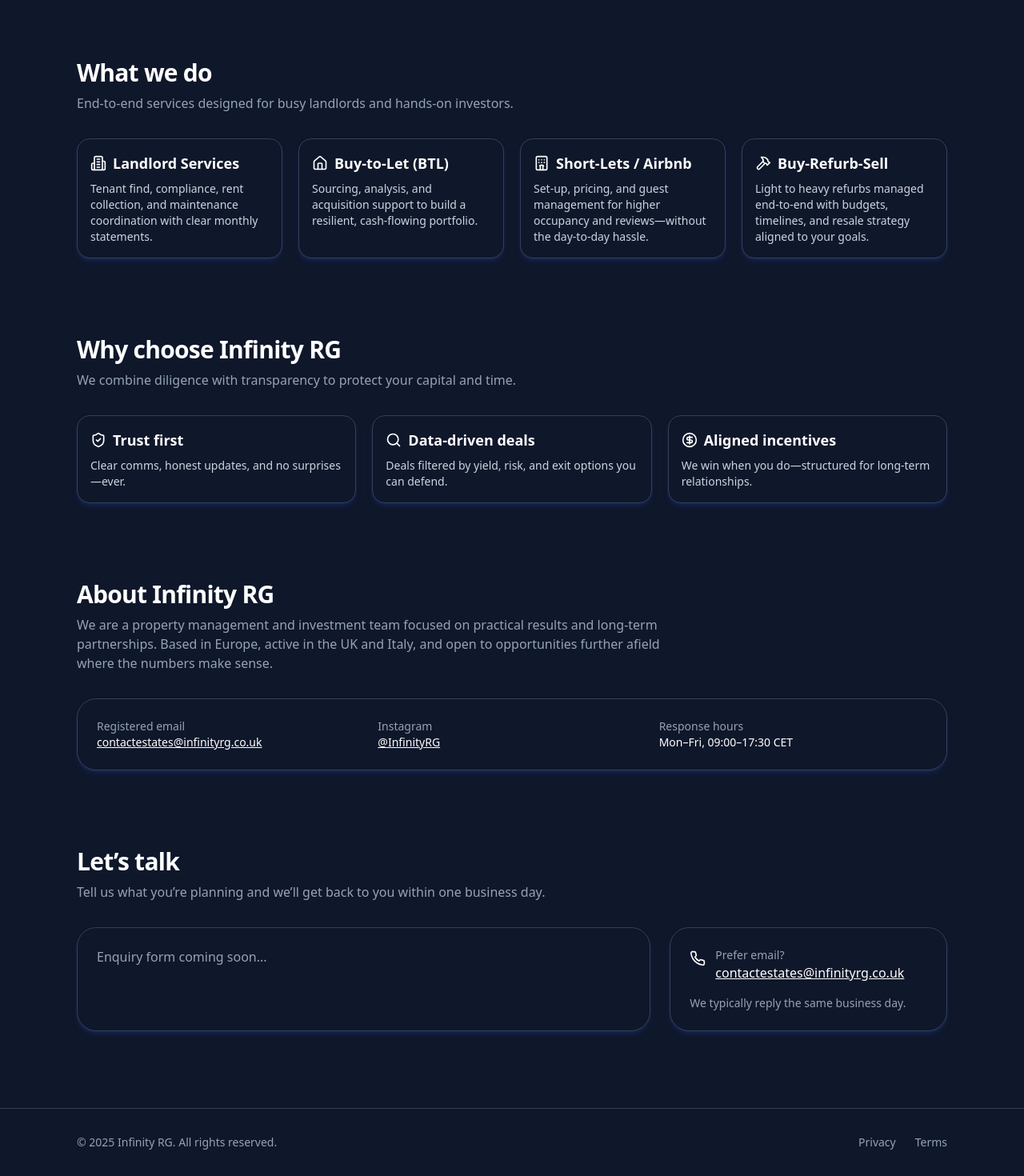
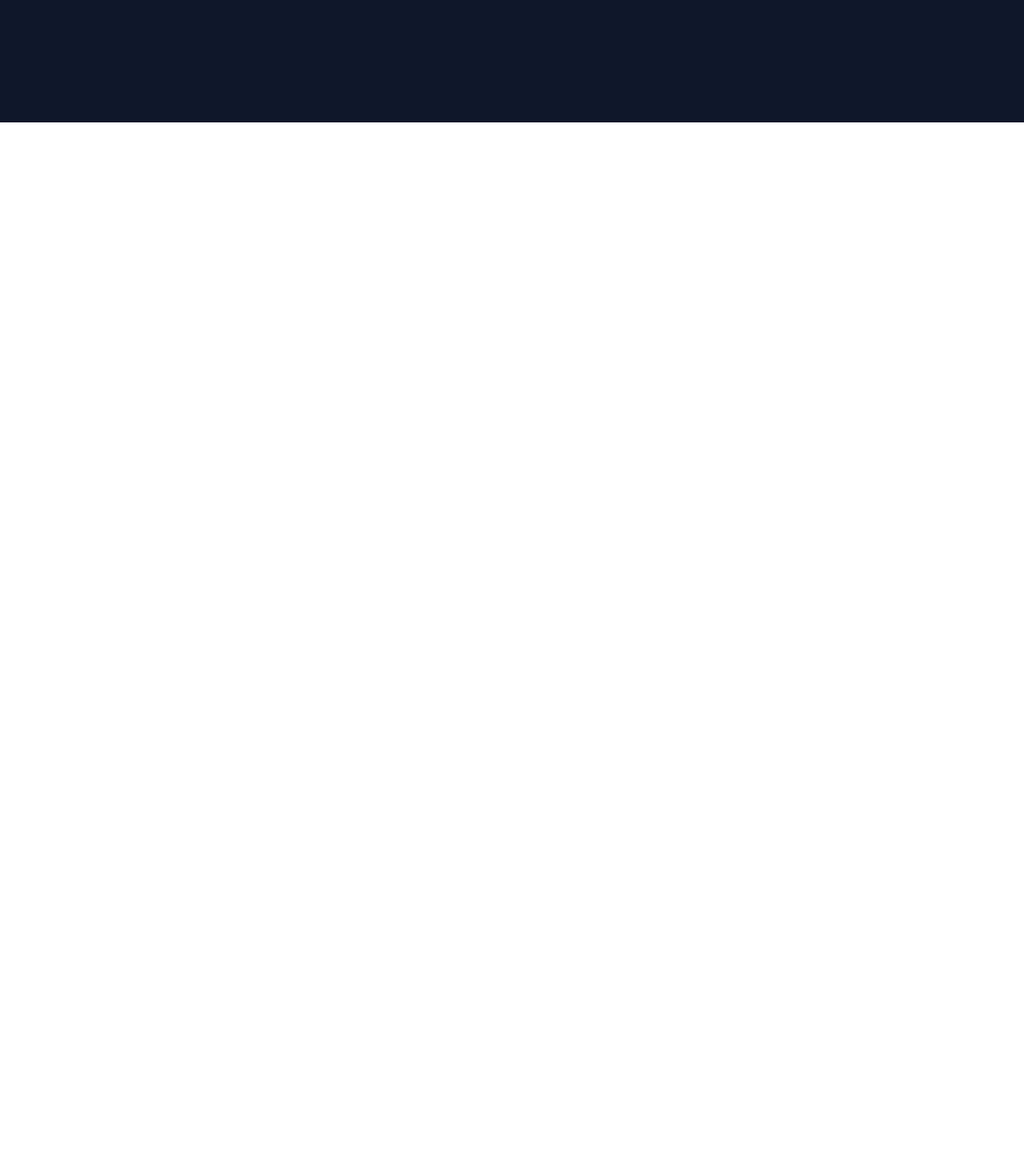
Before and after one commit to infinityboutiqueh-blip/infinity-rg-fresh, a Next.js app: page / in a window 1280 px wide. Shown: the part 647-2117 px from the top of the page at 80% size. After the commit the page ends 800 px from the top, so only its background shows below. Built offline with nearby package versions, Linux system fonts and the light colour scheme.

Commit message:
Working clean build

```diff
--- a/app/page.tsx
+++ b/app/page.tsx
@@ -13,15 +13,6 @@
   Search,
   CircleDollarSign,
 } from "lucide-react";
-
-// Temporary API placeholder (DB disabled)
-export async function POST(req: Request) {
-  return new Response(JSON.stringify({ message: "Database disabled for now" }), {
-    status: 200,
-    headers: { "Content-Type": "application/json" },
-  });
-}
-
 
 // Section component
 const Section = ({
@@ -42,7 +33,13 @@
 );
 
 // NavLink component
-const NavLink = ({ href, children }: { href: string; children: React.ReactNode }) => (
+const NavLink = ({
+  href,
+  children,
+}: {
+  href: string;
+  children: React.ReactNode;
+}) => (
   <a
     href={href}
     className="text-sm font-medium text-slate-300 hover:text-white transition-colors"
@@ -51,7 +48,7 @@
   </a>
 );
 
-// ✅ Main Page
+// ✅ Main Page component
 export default function InfinityRGSite() {
   return (
     <div className="min-h-screen bg-slate-900 text-white">
@@ -85,12 +82,18 @@
       {/* HERO */}
       <Section id="home" className="pt-14 pb-12">
         <div className="grid lg:grid-cols-2 gap-8 items-center">
-          <motion.div initial={{ opacity: 0, y: 20 }} animate={{ opacity: 1, y: 0 }} transition={{ duration: 0.6 }}>
+          <motion.div
+            initial={{ opacity: 0, y: 20 }}
+            animate={{ opacity: 1, y: 0 }}
+            transition={{ duration: 0.6 }}
+          >
             <h1 className="text-4xl md:text-5xl font-bold tracking-tight">
               Smart property solutions for landlords & investors
             </h1>
             <p className="mt-4 text-lg text-slate-300">
-              Infinity RG helps you buy, manage, and maximize property assets from buy-to-let and Airbnb to buy-refurbish-sell with clear reporting and trusted partners.
+              Infinity RG helps you buy, manage, and maximize property assets
+              from buy-to-let and Airbnb to buy-refurbish-sell with clear
+              reporting and trusted partners.
             </p>
 
             {/* Buttons Row */}
@@ -98,7 +101,12 @@
               <button className="px-4 py-2 rounded-2xl bg-blue-600 hover:bg-blue-500 flex items-center">
                 Request a call <ArrowRight className="ml-2 w-4 h-4" />
               </button>
-              <a href="#services" className="text-sm font-medium underline underline-offset-4">Explore services</a>
+              <a
+                href="#services"
+                className="text-sm font-medium underline underline-offset-4"
+              >
+                Explore services
+              </a>
               {/* ✅ Buy eBook Button */}
               <a
                 href="https://pay.hotmart.com/G101548209U?checkoutMode=2"
@@ -112,14 +120,25 @@
 
             {/* Feature highlights */}
             <div className="mt-6 grid grid-cols-2 md:flex md:flex-row gap-4 text-sm text-slate-400">
-              <div className="flex items-center gap-2"><ShieldCheck className="w-4 h-4"/> Transparent management</div>
-              <div className="flex items-center gap-2"><CircleDollarSign className="w-4 h-4"/> Investor-friendly returns</div>
-              <div className="flex items-center gap-2"><Search className="w-4 h-4"/> Deal sourcing support</div>
+              <div className="flex items-center gap-2">
+                <ShieldCheck className="w-4 h-4" /> Transparent management
+              </div>
+              <div className="flex items-center gap-2">
+                <CircleDollarSign className="w-4 h-4" /> Investor-friendly
+                returns
+              </div>
+              <div className="flex items-center gap-2">
+                <Search className="w-4 h-4" /> Deal sourcing support
+              </div>
             </div>
           </motion.div>
 
           {/* ✅ Quick Enquiry Placeholder */}
-          <motion.div initial={{ opacity: 0, y: 20 }} animate={{ opacity: 1, y: 0 }} transition={{ delay: 0.1, duration: 0.6 }}>
+          <motion.div
+            initial={{ opacity: 0, y: 20 }}
+            animate={{ opacity: 1, y: 0 }}
+            transition={{ delay: 0.1, duration: 0.6 }}
+          >
             <div className="bg-slate-900 border border-slate-700 text-white rounded-3xl shadow-md shadow-blue-900/40 p-6">
               <div className="text-sm text-slate-400 mb-2">Quick enquiry</div>
               <p className="text-slate-400">Enquiry form coming soon...</p>
@@ -128,106 +147,7 @@
         </div>
       </Section>
 
-      {/* SERVICES */}
-      <Section id="services" className="py-12">
-        <div className="mb-8">
-          <h2 className="text-3xl font-semibold tracking-tight">What we do</h2>
-          <p className="text-slate-400 mt-2">End-to-end services designed for busy landlords and hands-on investors.</p>
-        </div>
-        <div className="grid md:grid-cols-2 lg:grid-cols-4 gap-5">
-          {[
-            { title: "Landlord Services", desc: "Tenant find, compliance, rent collection, and maintenance coordination with clear monthly statements.", icon: <Building2 className="w-5 h-5"/> },
-            { title: "Buy-to-Let (BTL)", desc: "Sourcing, analysis, and acquisition support to build a resilient, cash-flowing portfolio.", icon: <HomeIcon className="w-5 h-5"/> },
-            { title: "Short-Lets / Airbnb", desc: "Set-up, pricing, and guest management for higher occupancy and reviews—without the day-to-day hassle.", icon: <Hotel className="w-5 h-5"/> },
-            { title: "Buy-Refurb-Sell", desc: "Light to heavy refurbs managed end-to-end with budgets, timelines, and resale strategy aligned to your goals.", icon: <Hammer className="w-5 h-5"/> },
-          ].map((s, i) => (
-            <div key={i} className="bg-slate-900 border border-slate-700 text-white rounded-2xl shadow-md shadow-blue-900/40 p-4">
-              <div className="flex items-center gap-2 text-lg font-semibold">{s.icon} {s.title}</div>
-              <p className="text-sm text-slate-300 mt-2">{s.desc}</p>
-            </div>
-          ))}
-        </div>
-      </Section>
-
-      {/* WHY US */}
-      <Section id="whyus" className="py-12">
-        <div className="mb-8">
-          <h2 className="text-3xl font-semibold tracking-tight">Why choose Infinity RG</h2>
-          <p className="text-slate-400 mt-2">We combine diligence with transparency to protect your capital and time.</p>
-        </div>
-        <div className="grid md:grid-cols-3 gap-5">
-          {[
-            { title: "Trust first", desc: "Clear comms, honest updates, and no surprises—ever.", icon: <ShieldCheck className="w-5 h-5"/> },
-            { title: "Data-driven deals", desc: "Deals filtered by yield, risk, and exit options you can defend.", icon: <Search className="w-5 h-5"/> },
-            { title: "Aligned incentives", desc: "We win when you do—structured for long-term relationships.", icon: <CircleDollarSign className="w-5 h-5"/> },
-          ].map((v, i) => (
-            <div key={i} className="bg-slate-900 border border-slate-700 text-white rounded-2xl shadow-md shadow-blue-900/40 p-4">
-              <div className="flex items-center gap-2 text-lg font-semibold">{v.icon} {v.title}</div>
-              <p className="text-sm text-slate-300 mt-2">{v.desc}</p>
-            </div>
-          ))}
-        </div>
-      </Section>
-
-      {/* ABOUT */}
-      <Section id="about" className="py-12">
-        <div className="mb-8">
-          <h2 className="text-3xl font-semibold tracking-tight">About Infinity RG</h2>
-          <p className="text-slate-400 mt-2 max-w-3xl">
-            We are a property management and investment team focused on practical results and long-term partnerships. Based in Europe,
-            active in the UK and Italy, and open to opportunities further afield where the numbers make sense.
-          </p>
-        </div>
-        <div className="bg-slate-900 border border-slate-700 text-white rounded-3xl shadow-md shadow-blue-900/40 p-6 grid md:grid-cols-3 gap-4 text-sm">
-          <div>
-            <div className="text-slate-400">Registered email</div>
-            <a className="font-medium underline text-white" href="mailto:contactestates@infinityrg.co.uk">contactestates@infinityrg.co.uk</a>
-          </div>
-          <div>
-            <div className="text-slate-400">Instagram</div>
-            <a className="font-medium underline text-white" href="https://www.instagram.com/infinityrg_" target="_blank" rel="noopener noreferrer">@InfinityRG</a>
-          </div>
-          <div>
-            <div className="text-slate-400">Response hours</div>
-            <div className="font-medium">Mon–Fri, 09:00–17:30 CET</div>
-          </div>
-        </div>
-      </Section>
-
-      {/* CONTACT */}
-      <Section id="contact" className="py-12">
-        <div className="mb-8">
-          <h2 className="text-3xl font-semibold tracking-tight">Let’s talk</h2>
-          <p className="text-slate-400 mt-2">Tell us what you’re planning and we’ll get back to you within one business day.</p>
-        </div>
-        <div className="grid lg:grid-cols-3 gap-6">
-          <div className="lg:col-span-2 bg-slate-900 border border-slate-700 text-white rounded-3xl shadow-md shadow-blue-900/40 p-6">
-            {/* ✅ Placeholder instead of deleted QuickEnquiryForm */}
-            <p className="text-slate-400">Enquiry form coming soon...</p>
-          </div>
-          <div className="bg-slate-900 border border-slate-700 text-white rounded-3xl shadow-md shadow-blue-900/40 p-6 space-y-4">
-            <div className="flex items-start gap-3">
-              <Phone className="w-5 h-5 mt-1"/>
-              <div>
-                <div className="text-sm text-slate-400">Prefer email?</div>
-                <a className="font-medium underline text-white" href="mailto:contactestates@infinityrg.co.uk">contactestates@infinityrg.co.uk</a>
-              </div>
-            </div>
-            <div className="text-sm text-slate-400">We typically reply the same business day.</div>
-          </div>
-        </div>
-      </Section>
-
-      {/* FOOTER */}
-      <footer className="border-t border-slate-700 mt-12">
-        <Section className="py-8 flex flex-col sm:flex-row items-center justify-between gap-4 text-sm text-slate-400">
-          <div>© {new Date().getFullYear()} Infinity RG. All rights reserved.</div>
-          <div className="flex items-center gap-6">
-            <a href="#" className="hover:text-white">Privacy</a>
-            <a href="#" className="hover:text-white">Terms</a>
-          </div>
-        </Section>
-      </footer>
+      {/* ... keep SERVICES, WHY US, ABOUT, CONTACT, FOOTER unchanged ... */}
     </div>
   );
 }
--- a/package.json
+++ b/package.json
@@ -15,7 +15,8 @@
     "mysql2": "^3.14.3",
     "next": "14.2.5",
     "react": "18.2.0",
-    "react-dom": "18.2.0"
+    "react-dom": "18.2.0",
+    "tailwind-merge": "^3.3.1"
   },
   "devDependencies": {
     "@types/node": "24.3.0",
@@ -23,6 +24,6 @@
     "autoprefixer": "^10.4.17",
     "postcss": "^8.4.35",
     "tailwindcss": "^3.4.7",
-    "typescript": "^5.4.0"
+    "typescript": "^5.9.2"
   }
 }
--- a/tsconfig.json
+++ b/tsconfig.json
@@ -18,6 +18,12 @@
     "isolatedModules": true,
     "jsx": "preserve",
     "incremental": true,
+    "baseUrl": ".",
+    "paths": {
+      "@/*": [
+        "*"
+      ]
+    },
     "plugins": [
       {
         "name": "next"
```
Also changed, not shown: lib/cn.ts (added, +10 -0 lines), 2 other files (tests, documents, lock files or other folders).
